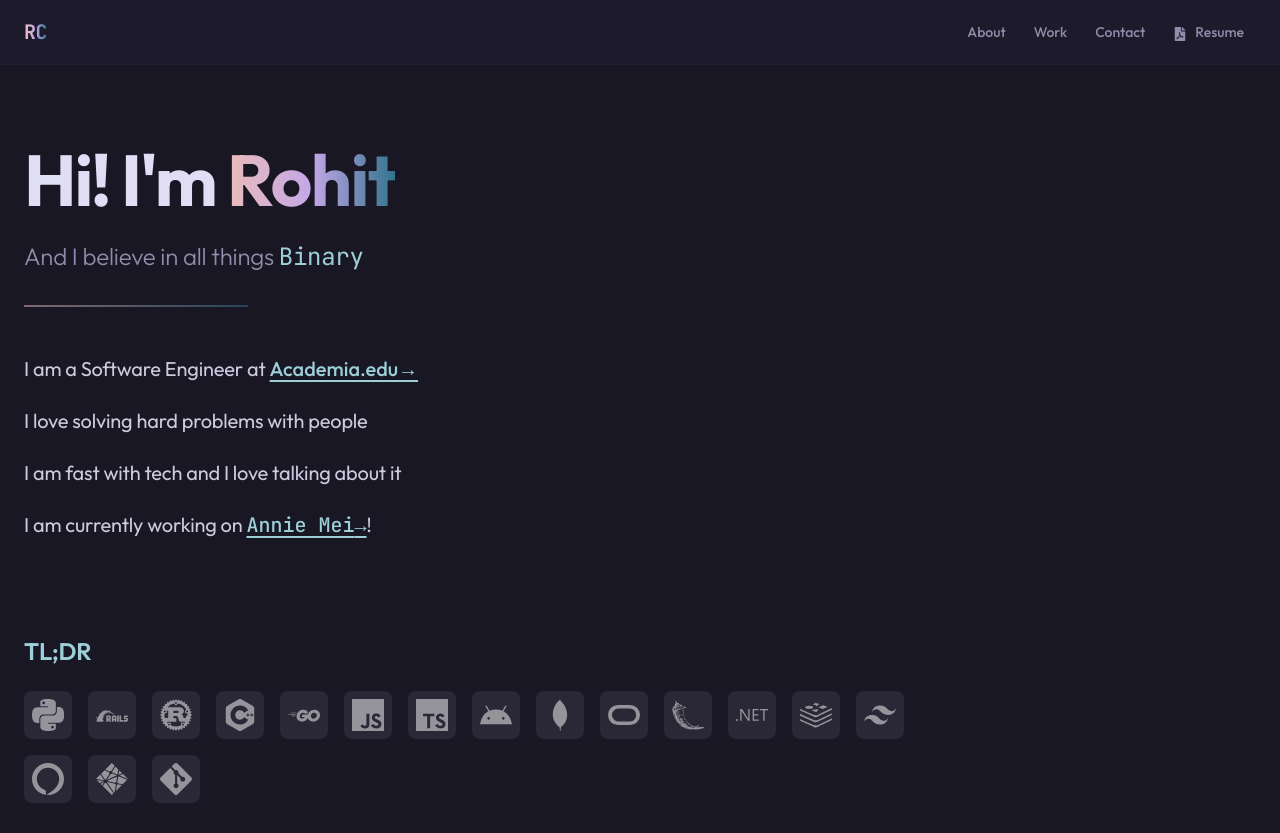
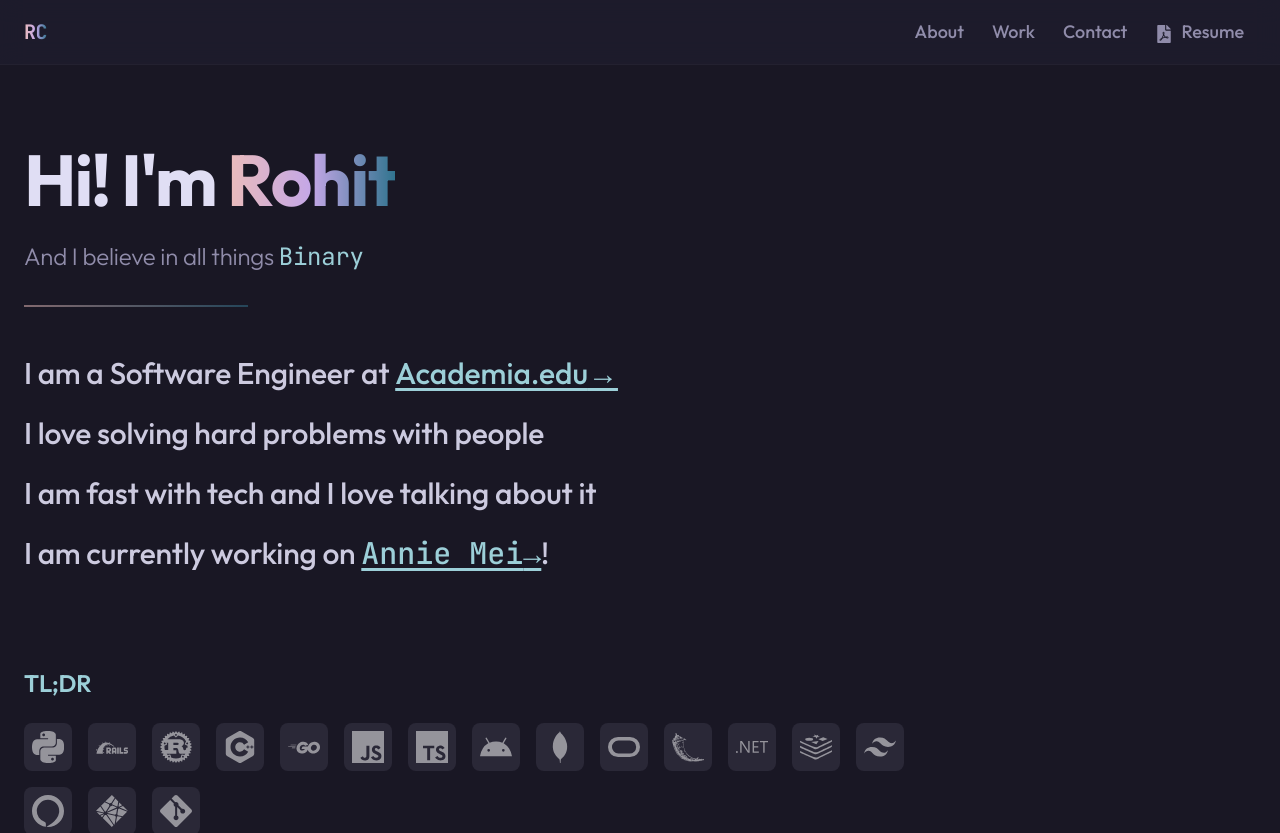
Before and after one commit to InfernapeXavier/InfernapeXavier.github.io, a Next.js app: page / in a window 1280 px wide. Shown: the top 833 px of the page. Built offline with nearby package versions, Linux system fonts and the light colour scheme.

Commit message:
style(about): increase description text size and weight
- Update font size from text-xl to text-3xl
- Add font-medium for stronger emphasis

```diff
--- a/src/app/globals.css
+++ b/src/app/globals.css
@@ -19,7 +19,7 @@
 
 @layer components {
   .nav-link {
-    @apply px-3 py-2 rounded-lg text-sm font-medium
+    @apply px-3 py-2 rounded-lg text-lg font-medium
            text-rose-pine-subtle hover:text-rose-pine-text
            hover:bg-rose-pine-highlight transition-colors;
     letter-spacing: 0;
--- a/src/app/page.tsx
+++ b/src/app/page.tsx
@@ -58,7 +58,7 @@ export default function Home() {
             <div className="h-0.5 w-1/4 bg-gradient-to-r from-rose-pine-rose to-rose-pine-pine mb-12 opacity-50" />
 
             <div className="prose prose-invert space-y-6 animate-fade-in">
-              <p className="text-xl text-rose-pine-text/90">
+              <p className="text-3xl font-medium text-rose-pine-text/90">
                 I am a Software Engineer at{" "}
                 <a
                   href="https://www.academia.edu"
@@ -70,13 +70,13 @@ export default function Home() {
                   </span>
                 </a>
               </p>
-              <p className="text-xl text-rose-pine-text/90">
+              <p className="text-3xl font-medium text-rose-pine-text/90">
                 I love solving hard problems with people
               </p>
-              <p className="text-xl text-rose-pine-text/90">
+              <p className="text-3xl font-medium text-rose-pine-text/90">
                 I am fast with tech and I love talking about it
               </p>
-              <p className="text-xl text-rose-pine-text/90">
+              <p className="text-3xl font-medium text-rose-pine-text/90">
                 I am currently working on{" "}
                 <a
                   href="https://github.com/annie-mei"
```
